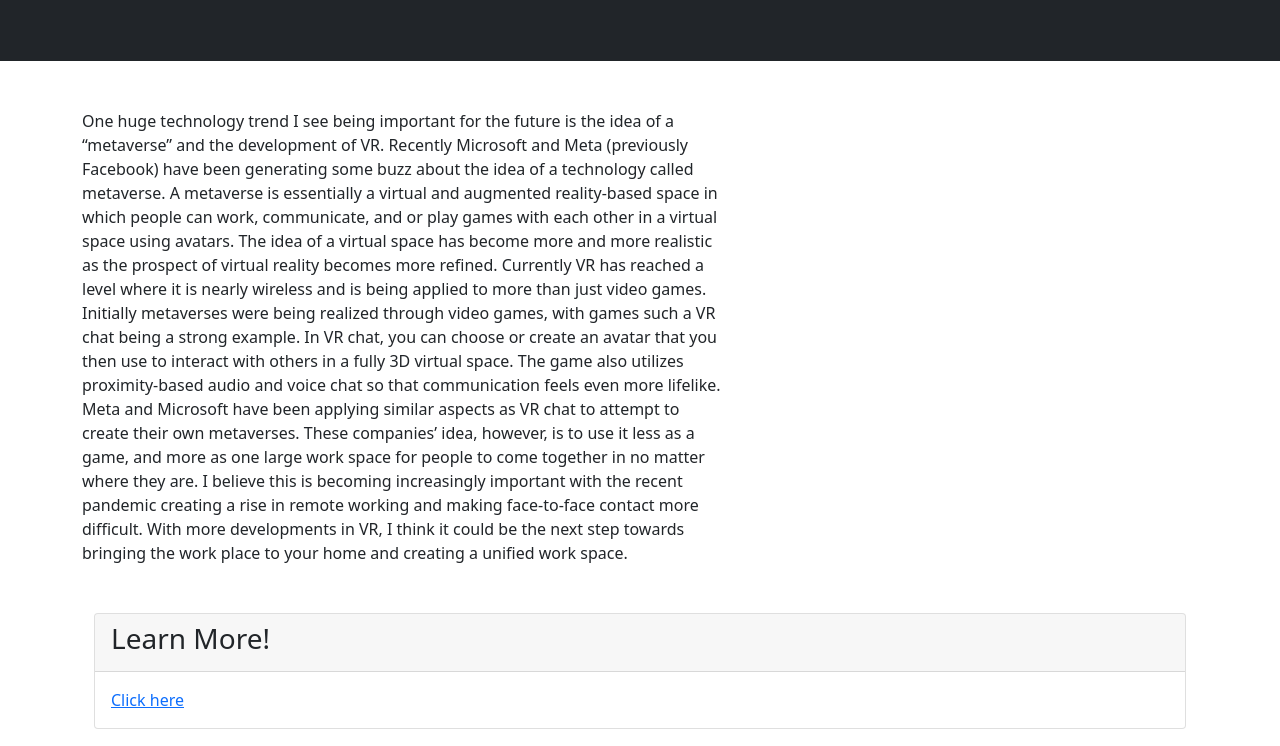
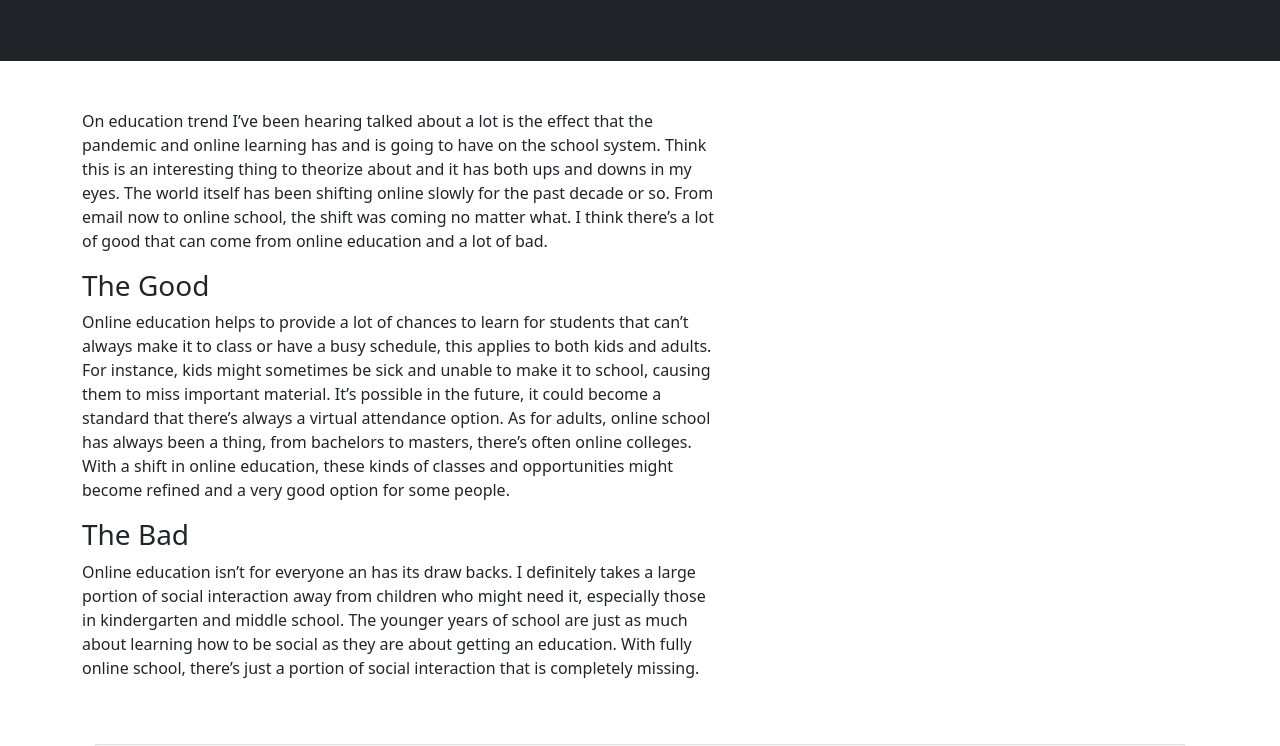
Before and after one commit to Simjowa/Simjowa.github.io, a plain HTML site: page bacs200/trends/education.html in a window 1280 px wide. Shown: the part 189-935 px from the top of the page. Drawn offline with nearby package versions, Linux system fonts and the light colour scheme.

Commit message:
trends p2

```diff
--- a/bacs200/trends/education.html
+++ b/bacs200/trends/education.html
@@ -2,7 +2,7 @@
 <html lang="en">
 
 <head>
-    <title>Technology Trends</title>
+    <title>Education Trends</title>
     <meta charset="utf-8">
     <meta name="viewport" content="width=device-width, initial-scale=1">
     <link href="https://cdn.jsdelivr.net/npm/bootstrap@5.1.1/dist/css/bootstrap.min.css" rel="stylesheet">
@@ -21,7 +21,7 @@
                     <a class="nav-link text-info" href="technology.html">Tech Trends</a>
                 </li>
                 <li class="nav-item">
-                    <a class="nav-link text-info" href="economics.html">Economics Trends</a>
+                    <a class="nav-link text-info" href="economic.html">Economics Trends</a>
                 </li>
                 <li class="nav-item">
                     <a class="nav-link text-info" href="education.html">Education Trends</a>
@@ -35,41 +35,43 @@
     </nav>
     <div class="container-fluid p-5 bg-dark text-white text-center">
         <a href="index.html" class="text-white">
-            <h1>Important Technology Trends</h1>
-            <p>The metaverse and VR</p>
+            <h1>Important Education Trends</h1>
+            <p>Changes of Online learning</p>
         </a>
     </div>
     <div class="container mt-5">
         <div class="row">
 
             <div class="col-md-7">
-                One huge technology trend I see being important for the future is the idea of a “metaverse” and the
-                development of VR.
-                Recently Microsoft and Meta (previously Facebook) have been generating some buzz about the idea of a
-                technology called
-                metaverse. A metaverse is essentially a virtual and augmented reality-based space in which people can
-                work, communicate,
-                and or play games with each other in a virtual space using avatars. The idea of a virtual space has
-                become more and more
-                realistic as the prospect of virtual reality becomes more refined. Currently VR has reached a level
-                where it is nearly
-                wireless and is being applied to more than just video games. Initially metaverses were being realized
-                through video
-                games, with games such a VR chat being a strong example. In VR chat, you can choose or create an avatar
-                that you then
-                use to interact with others in a fully 3D virtual space. The game also utilizes proximity-based audio
-                and voice chat so
-                that communication feels even more lifelike. Meta and Microsoft have been applying similar aspects as VR
-                chat to attempt
-                to create their own metaverses. These companies’ idea, however, is to use it less as a game, and more as
-                one large work
-                space for people to come together in no matter where they are. I believe this is becoming increasingly
-                important with
-                the recent pandemic creating a rise in remote working and making face-to-face contact more difficult.
-                With more
-                developments in VR, I think it could be the next step towards bringing the work place to your home and
-                creating a
-                unified work space.
+                <p>On education trend I’ve been hearing talked about a lot is the effect that the pandemic and online
+                    learning has and is
+                    going to have on the school system. Think this is an interesting thing to theorize about and it has
+                    both ups and downs
+                    in my eyes. The world itself has been shifting online slowly for the past decade or so. From email
+                    now to online school,
+                    the shift was coming no matter what. I think there’s a lot of good that can come from online
+                    education and a lot of bad.</p>
+                <h3>The Good</h3>
+                <p>Online education helps to provide a lot of chances to learn for students that can’t always make it to
+                    class or have a
+                    busy schedule, this applies to both kids and adults. For instance, kids might sometimes be sick and
+                    unable to make
+                    it to school, causing them to miss important material. It’s possible in the future, it could become
+                    a standard that
+                    there’s always a virtual attendance option. As for adults, online school has always been a thing,
+                    from bachelors to
+                    masters, there’s often online colleges. With a shift in online education, these kinds of classes and
+                    opportunities
+                    might become refined and a very good option for some people. </p>
+                <h3>The Bad</h3>
+                <p>Online education isn’t for everyone an has its draw backs. I definitely takes a large portion of
+                    social interaction
+                    away from children who might need it, especially those in kindergarten and middle school. The
+                    younger years of
+                    school are just as much about learning how to be social as they are about getting an education. With
+                    fully online
+                    school, there’s just a portion of social interaction that is completely missing.</p>
+
             </div>
         </div>
         <div class="container mt-5">
@@ -78,8 +80,8 @@
                     <h3>Learn More!</h3>
                 </div>
                 <div class="card-body">
-                    <a href="https://www.theverge.com/2021/11/2/22758974/microsoft-teams-metaverse-mesh-3d-avatars-meetings-features"
-                        target="_blank">Click here</a>
+                    <a href="https://www.vhslearning.org/virtual-education-future-k-12-students" target="_blank">Click
+                        here</a>
                 </div>
             </div>
         </div>
```
